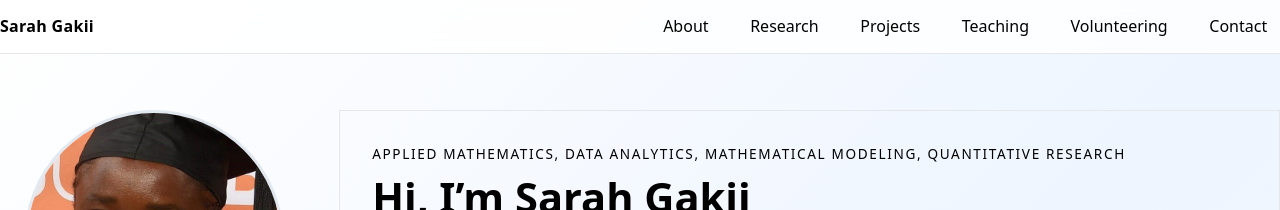
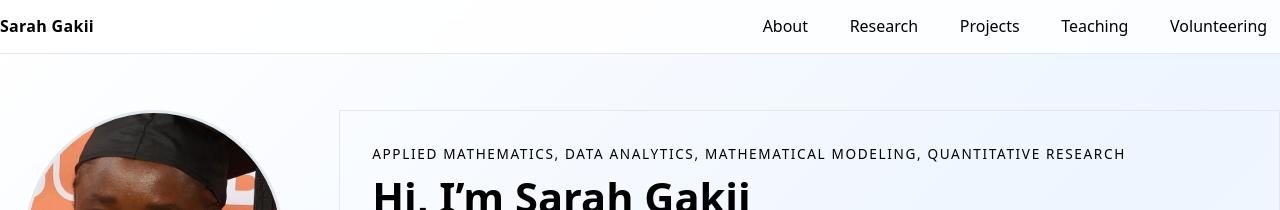
Before and after one commit to SARAH-GAKII/sarah-gakii.github.io, a Jekyll site: the page built from index.md, in a window 1280 px wide. Shown: the top 210 px of the page. Built offline with Jekyll 4.4.1, drawn with Linux system fonts in a browser that asks for light colours.

Commit message:
Update default.html

```diff
--- a/_layouts/default.html
+++ b/_layouts/default.html
@@ -15,12 +15,11 @@
       <div class="brand">Sarah Gakii</div>
       <nav aria-label="Primary">
         <ul>
-          <li><a href="#about">About</a></li>
-          <li><a href="#research">Research</a></li>
-          <li><a href="#projects">Projects</a></li>
-          <li><a href="#teaching">Teaching</a></li>
-          <li><a href="#volunteering">Volunteering</a></li>
-          <li><a href="#contact">Contact</a></li>
+          <li><a href="about">About</a></li>
+          <li><a href="research">Research</a></li>
+          <li><a href="projects">Projects</a></li>
+          <li><a href="teaching">Teaching</a></li>
+          <li><a href="volunteering">Volunteering</a></li>
         </ul>
       </nav>
     </div>
```
